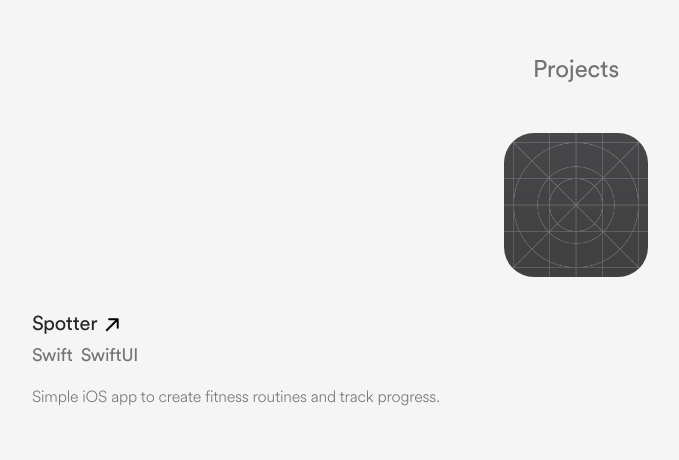
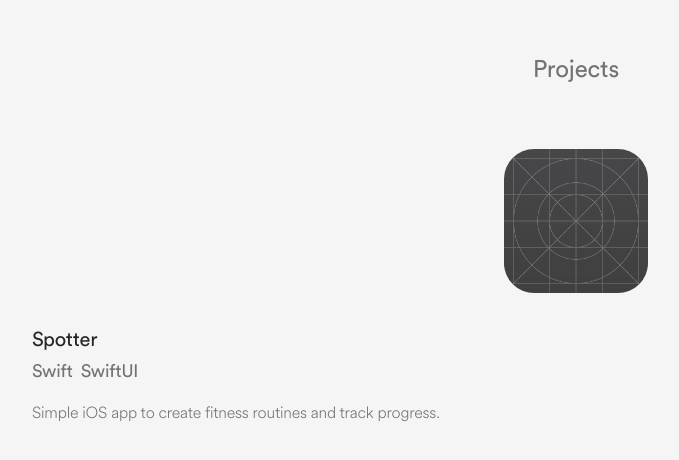
Before and after one commit to nevadoj/nevadoj.github.io, a Next.js app: page / in a window 1280 px wide. Shown: the part 750-1210 px from the top of the page, without its empty margins (64-743 px from the left). Built offline with nearby package versions, Linux system fonts and the light colour scheme.

Commit message:
add transition

```diff
--- a/src/app/components/elements/ProjectEntry.tsx
+++ b/src/app/components/elements/ProjectEntry.tsx
@@ -3,14 +3,14 @@
 export default function ProjectEntry(){
     return (
         <>
-            <div className="flex flex-col items-center w-full pt-12">
+            <div className="flex flex-col items-center w-full pt-16">
                 <img src="/assets/images/placeholder.png" alt="project placeholder picture" className="rounded-[30px] w-36 h-36"/>
 
                 <div className="flex flex-col w-full pt-8">
                     <div className="flex flex-row">
-                        <a href="https://github.com" target="_blank" rel="noreferrer" className="flex flex-row">
-                            <p className="pl-4 pr-2 text-text-dark text-xl hover:pointer hover:underline">Spotter</p>
-                            <img src="/assets/images/Arrow.svg" alt="external link" className="pt-1"/>
+                        <a href="https://github.com" target="_blank" rel="noreferrer" className="flex flex-row group">
+                            <p className="pl-4 pr-2 text-text-dark text-xl transition ease-in-out group-hover:pointer group-hover:underline">Spotter</p>
+                            <img src="/assets/images/Arrow.svg" alt="external link" className="pt-1 opacity-0 transition ease-in-out group-hover:opacity-100"/>
                         </a>
                     </div>
 
```
